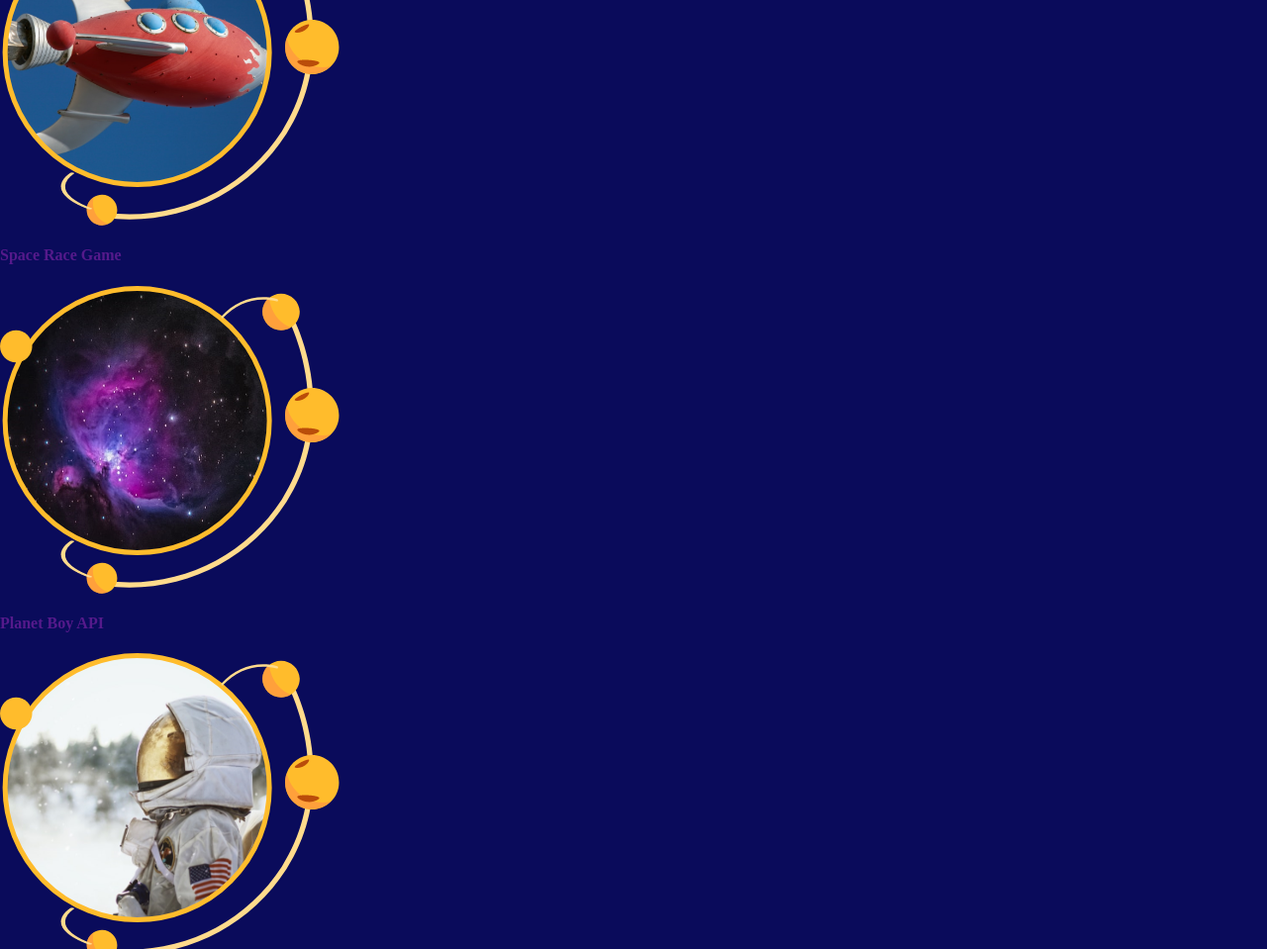
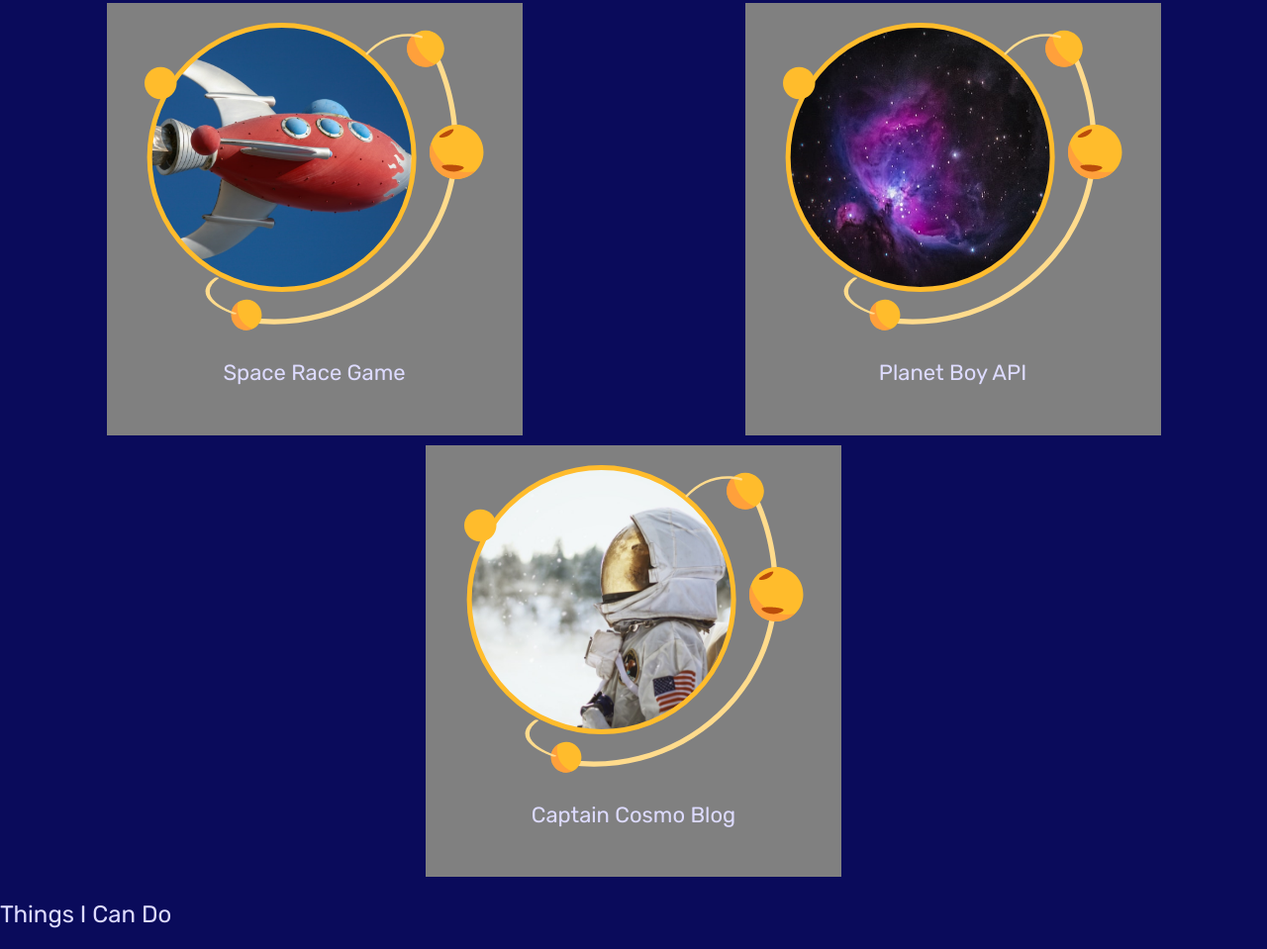
Before and after one commit to HassanAlnaggar99/Responsive-CSS-Grid-Build, a plain HTML site: page index.html in a window 1280 px wide. Shown: the part 1238-2197 px from the top of the page at 99% size. Drawn offline with Linux system fonts and the light colour scheme.

Commit message:
lesson 7

```diff
--- a/style.css
+++ b/style.css
@@ -1,5 +1,6 @@
 /* variables */
 :root {
+  font-size: 16px;
   --primary: #ffc636;
   --secondary: #0A0B5B;
 }
@@ -18,6 +19,7 @@ body, p, a, ul, li {
 body {
   background: var(--secondary);
   overflow-x: hidden;
+  font-family: "Rubik Regular", sans-serif;
 }
 .button {
   background: none;
@@ -42,6 +44,29 @@ input, textarea {
 }
 
 /* fonts */
+@font-face {
+  font-family: "Rubik Regular";
+  src: url("./assets/fonts/Rubik-Regular.ttf");
+}
+h1,h2,h3,h4 {
+  color: #dddbff;
+  font-weight: normal;
+}
+p,a,li {
+  color: #9893d8;
+}
+h1,h3 {
+  font-size: 1.2em;
+}
+h2 {
+  font-size: 1.6em;
+}
+h4 {
+  font-size: 1.1em;
+}
+.leading {
+  font-size: 1.1em;
+}
 
 /* mobile styles */
 
@@ -53,9 +78,46 @@ input, textarea {
 /* large tablets & laptop styles */
 @media screen and (min-width: 960px) {
 
+
+  body {
+    font-size: 18px;
+  }
+
 }
 
 /* desktop styles */
 @media screen and (min-width: 1200px) {
 
+
+  body {
+    font-size: 20px
+  }
+
 }
+
+/* grid testing */
+.projects {
+  display: grid;
+  grid-template-columns: repeat(12, 1fr);
+  gap: 10px;
+}
+.projects img {
+  max-width: 100%;
+}
+.projects a {
+  text-align: center;
+  background-color: grey;
+  padding: 20px;
+}
+.projects a:nth-child(1) {
+  grid-column: 2 / 6;
+  grid-row: 1;
+}
+.projects a:nth-child(2) {
+  grid-column: 8 / 12;
+  grid-row: 1;
+}
+.projects a:nth-child(3) {
+  grid-column: 5 / 9;
+  grid-row: 2;
+}
```
